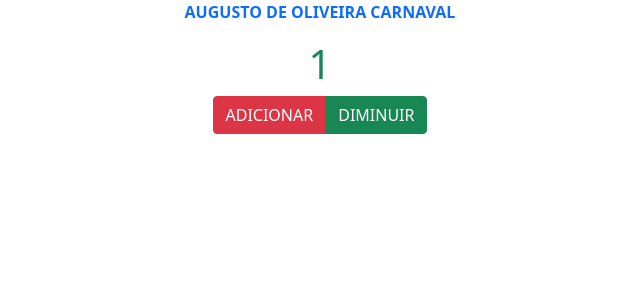
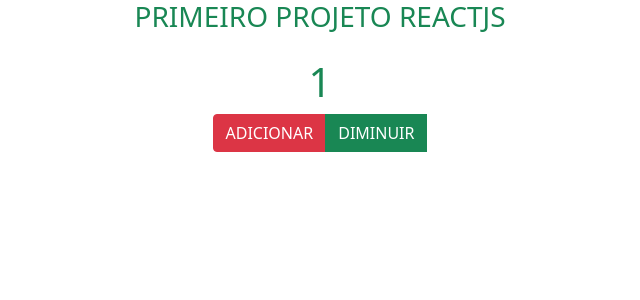
Before and after one commit to Auugust0-Carnaval/ReactProject, a React (Create React App) app: page / in a window 1280 px wide. Shown: the top 300 px of the page, without its empty margins (320-960 px from the left). Built offline with nearby package versions, Linux system fonts and the light colour scheme.

Commit message:
Adicionando div-container e logica de toast

```diff
--- a/src/App.js
+++ b/src/App.js
@@ -2,19 +2,16 @@
 import './App.css';
 import React, { useState } from 'react';
 import alertify from 'alertifyjs';
+import { IonButton, IonContent, useIonAlert, IonAlert } from '@ionic/react';
+import { star } from 'ionicons/icons';
+
 
 function Capslock(props){
   const textoinserido = props.children;
   const textoEmCapslock = textoinserido.toUpperCase();
-
   return <div>{textoEmCapslock}</div>
 
 }
-
-function ModalAlert(){
-  alertify.dialog('alert').set({transition:'flipx',message: 'CONTADOR CHEGOU PASSOU DE 10'}).show();
-}
-
 
 function Contador(){
  const [contador,setContador] = useState(1);
@@ -24,12 +21,16 @@
     setContador(contador + 1);
 
     if(contador == 10){
-      ModalAlert();
+      var text = `o numero é maior que ${contador}`;
+      alert(text.toUpperCase());
     }
   }
 
   function diminuirContador(){
     setContador(contador - 1)
+    if(contador <= 0){
+      alert('Contador esta negativo');
+    }
   }
 
   return (
@@ -40,6 +41,10 @@
           <div class="btn-group" role="group" aria-label="Basic mixed styles example">
             <button type="button" class="btn btn-danger" onClick={adicionarContador}>ADICIONAR</button>
             <button type="button" class="btn btn-success" onClick={diminuirContador}>DIMINUIR</button>
+            <IonContent>
+              <IonButton color="primary">teste</IonButton>
+            </IonContent>
+
           </div>
         </div>
       </div>
@@ -49,14 +54,16 @@
 }
 
 function App() {
-
   return (
     <div className="App">
-      <strong class="text-primary">
-       <Capslock>augusto de oliveira carnaval</Capslock>
-      </strong>
-
-      <Contador/>
+      <div class = "container" id="container">
+        <strong>
+          <h3 class= "text-success">
+            <Capslock>Primeiro projeto reactjs</Capslock>
+          </h3>
+        </strong>
+        <Contador></Contador>
+      </div>
     </div>
   );
 }
```
